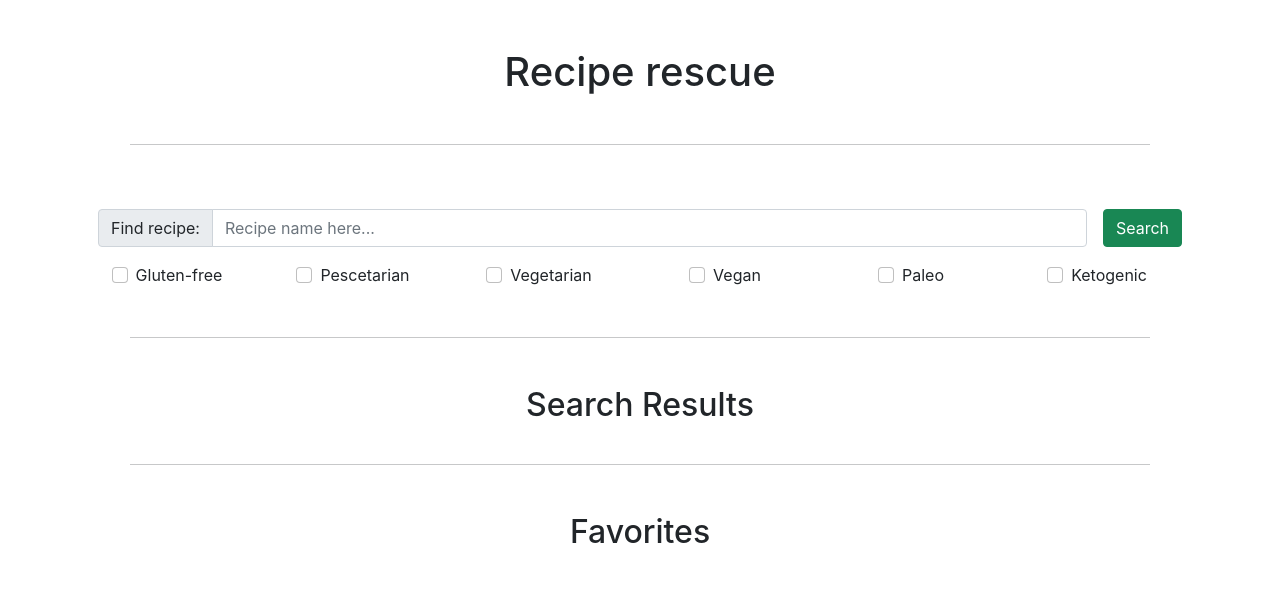
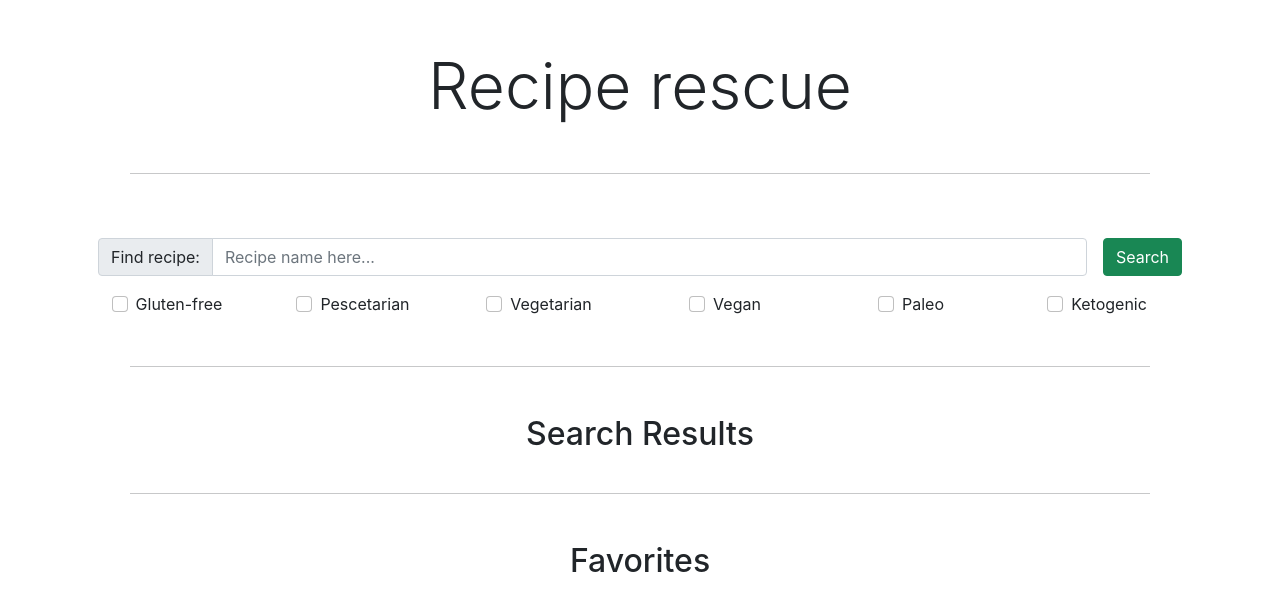
Before and after one commit to FilipNordqvist/food-react-app, a React (Create React App) app in the folder food-app/: page / in a window 1280 px wide. Shown: the top 610 px of the page. Built offline with nearby package versions, Linux system fonts and the light colour scheme.

Commit message:
Snyggat till rubriken och ändrat title

```diff
--- a/food-app/public/index.html
+++ b/food-app/public/index.html
@@ -27,7 +27,7 @@
       work correctly both with client-side routing and a non-root public URL.
       Learn how to configure a non-root public URL by running `npm run build`.
     -->
-    <title>React App</title>
+    <title>Recipe rescue</title>
   </head>
   <body class="container">
     <noscript>You need to enable JavaScript to run this app.</noscript>
--- a/food-app/src/App.js
+++ b/food-app/src/App.js
@@ -55,7 +55,7 @@ function App() {
 
   return (
     <div className="App">
-      <h1 className="mt-5">Recipe rescue</h1>
+      <h1 className="display-3 mt-5">Recipe rescue</h1>
       <hr className="d-flex m-5" />
 
       <div className="d-flex align-items-center p-3">
```
